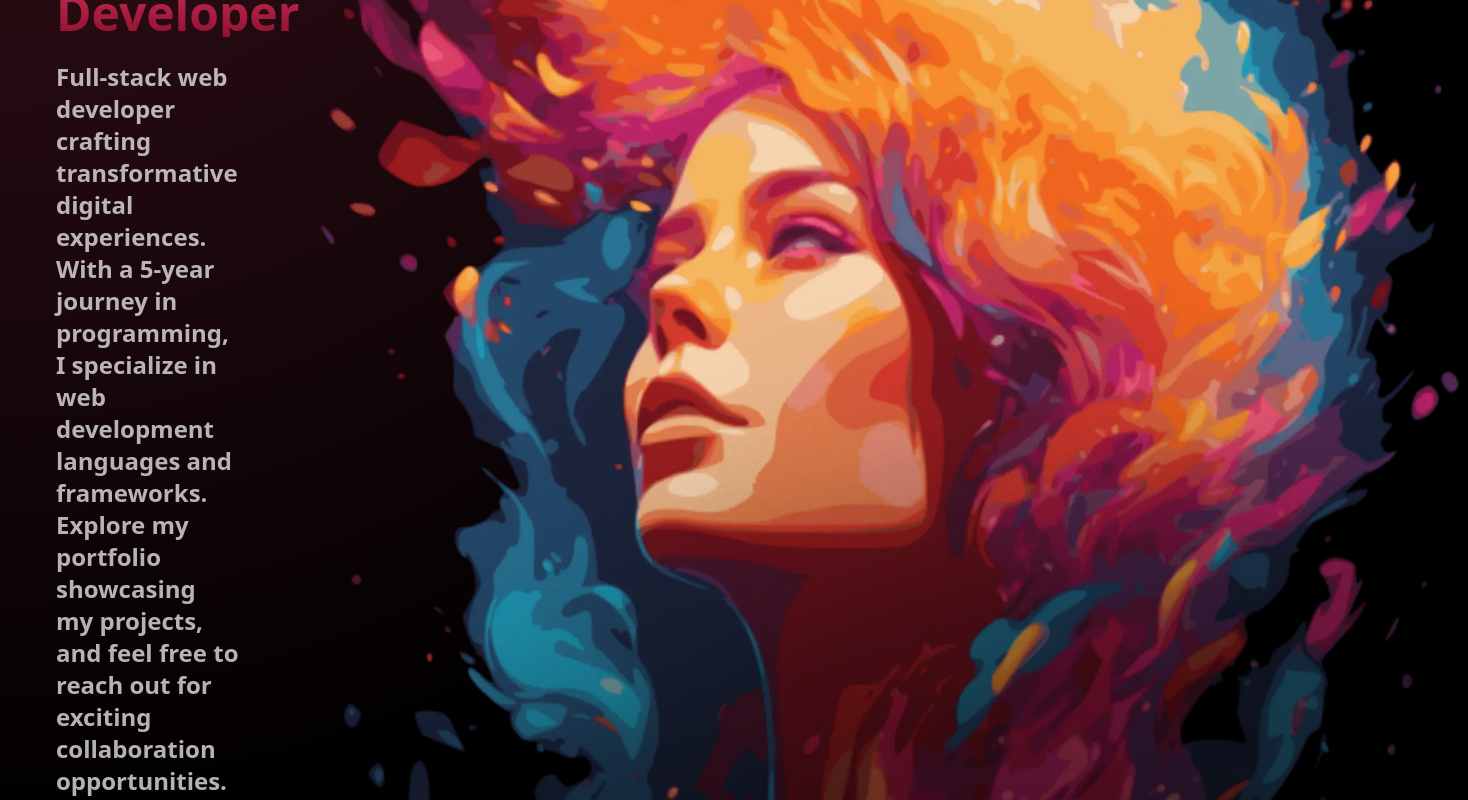
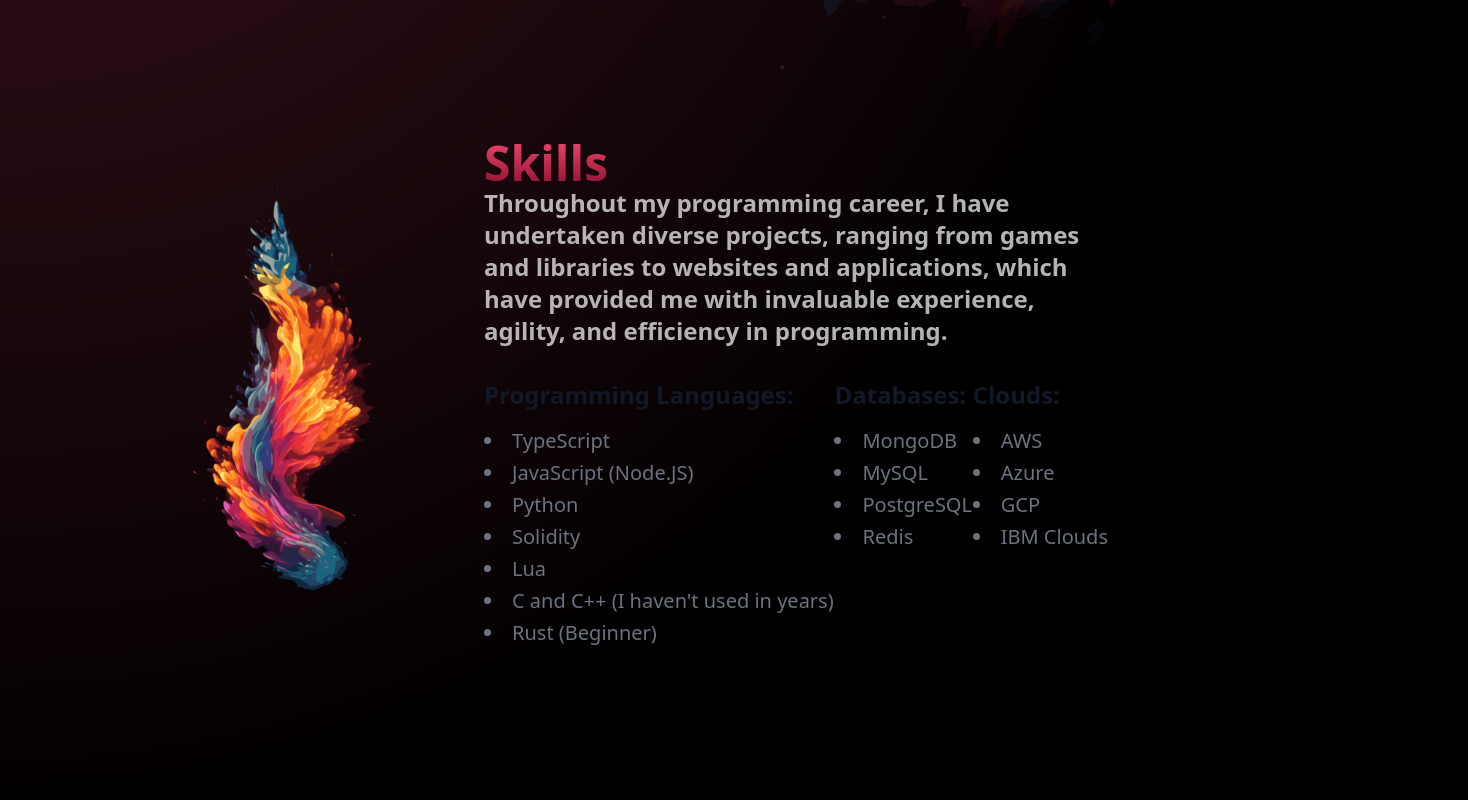
Before and after one commit to DkillG/Dani-portfolio, a React (Vite) app in the folder main/: page / in a window 1280 px wide. Shown: the part 620-1420 px from the top of the page, 1468 px wide, since content can reach past the window. Built offline with nearby package versions, Linux system fonts and the light colour scheme.

Commit message:
fix: Added imagen loader & improve sizes

```diff
--- a/main/src/components/Footer.tsx
+++ b/main/src/components/Footer.tsx
@@ -26,7 +26,7 @@ const Footer = () => {
 
   return (
     <footer className="relative">
-      <div className="flex flex-col gap-y-8 justify-center items-center text-white mt-96 py-4">
+      <div className="flex flex-col gap-y-8 justify-center items-center text-white mt-72 py-4">
         <div>
           <ul className="flex gap-x-8">
             {footerLinks.map((el) => (
--- a/main/src/components/Header.tsx
+++ b/main/src/components/Header.tsx
@@ -42,7 +42,7 @@ const Header = () => {
                 onClick={() => scollTo(el.id)}
                 className={`${
                   section === el.id && "primary-gradient"
-                } hover:cursor-pointer hover:text-[#EE466F]`}
+                } hover:cursor-pointer hover:text-[#e5a3b5]`}
               >
                 {el.name}
               </li>
--- a/main/src/components/Landing.tsx
+++ b/main/src/components/Landing.tsx
@@ -34,12 +34,12 @@ const Landing = () => {
         images={Object.values(workPictures)}
         activeIndex={indexImage}
         rotatable={false}
-        zoomSpeed={2}
+        noResetZoomAfterChange={true}
         onMaskClick={() => setVisibleImage(false)}
         onClose={() => setVisibleImage(false)}
       />
 
-      <main className="flex flex-col gap-y-52 md:gap-y-64 mt-32 lg:mt-0 text-white">
+      <main className="flex flex-col gap-y-24 md:gap-y-12 mt-32 lg:mt-0 text-white">
         <Home />
         <About />
         <Projects
--- a/main/src/components/Sections/About.tsx
+++ b/main/src/components/Sections/About.tsx
@@ -1,17 +1,13 @@
 import fireIcon from "../../assets/images/fireIcon.webp";
-import { usePageStore } from "../../store/pageStore";
 import { useInView } from "framer-motion";
-import { useRef, useEffect } from "react";
+import { useRef } from "react";
+import { LazyLoadImage } from "react-lazy-load-image-component";
 
 const About = () => {
-  const { setup } = usePageStore();
 
   const ref = useRef(null);
   const isInView = useInView(ref);
 
-  useEffect(() => {
-    if (isInView) setup({ section: "About" });
-  }, [isInView]);
 
   return (
     <section
@@ -22,48 +18,60 @@ const About = () => {
         opacity: isInView ? 1 : 0,
         transition: "all 0.9s cubic-bezier(0.17, 0.55, 0.55, 1) 0.5s",
       }}
-      className="px-2 md:px-14"
+      className="px-2 md:px-4"
     >
-      <div className="flex items-center lg:px-0 relative">
-        <img
+      <div className="flex items-center justify-center relative">
+        <LazyLoadImage
           src={fireIcon}
+          width={400}
           alt="Fire icon multi-colors"
-          className="image-vert hidden md:block w-72 md:w-96 lg:w-auto ease-in-out duration-200"
+          className="image-vert hidden md:block w-72 md:w-[25%] ease-in-out duration-200"
         />
-        <div className="flex flex-col gap-y-4">
+        <div className="flex flex-col gap-y-8 lg:w-[50%]">
           <div>
-            <h2 className="font-bold text-3xl md:text-4xl">Skills</h2>
-            <h3 className="font-semibold text-lg md:text-xl text-secondary-color text-balance lg:w-3/4">
+            <h2 className="font-bold text-3xl md:text-4xl lg:text-5xl primary-gradient">Skills</h2>
+            <h3 className="font-semibold text-sm md:text-xl lg:text-2xl text-secondary-color">
               Throughout my programming career, I have undertaken diverse
               projects, ranging from games and libraries to websites and
               applications, which have provided me with invaluable experience,
               agility, and efficiency in programming.
             </h3>
           </div>
-          <div className="flex flex-col flex-wrap gap-y-12 gap-x-12 md:flex-row md:w-[98%] lg:w-3/5 justify-between">
+          <div className="flex flex-col flex-wrap gap-y-12 justify-between lg:flex-row">
             <div className="flex flex-col gap-y-2">
-              <h2 className="mb-2 text-lg font-semibold text-gray-900 dark:text-white">
+              <h2 className="mb-2 text-base md:text-xl lg:text-2xl font-semibold text-gray-900 dark:text-white">
                 Programming Languages:
               </h2>
-              <ul className="max-w-md space-y-1 text-gray-500 list-disc list-inside dark:text-gray-400">
+              <ul className="max-w-md text-sm md:text-lg lg:text-xl space-y-1 text-gray-500 list-disc list-inside dark:text-gray-400">
                 <li>TypeScript</li>
                 <li>JavaScript (Node.JS)</li>
                 <li>Python</li>
                 <li>Solidity</li>
                 <li>Lua</li>
-                <li>C and C++ (I haven't used these in years)</li>
-                <li>Rust (I'm just starting to learn about this language)</li>
+                <li>C and C++ (I haven't used in years)</li>
+                <li>Rust (Beginner)</li>
               </ul>
             </div>
             <div className="flex flex-col gap-y-2">
-              <h2 className="mb-2 text-lg font-semibold text-gray-900 dark:text-white">
+              <h2 className="mb-2 text-base md:text-xl lg:text-2xl font-semibold text-gray-900 dark:text-white">
                 Databases:
               </h2>
-              <ul className="max-w-md space-y-1 text-gray-500 list-disc list-inside dark:text-gray-400">
+              <ul className="max-w-md text-sm md:text-lg lg:text-xl space-y-1 text-gray-500 list-disc list-inside dark:text-gray-400">
                 <li>MongoDB</li>
                 <li>MySQL</li>
                 <li>PostgreSQL</li>
                 <li>Redis</li>
+              </ul>
+            </div>
+            <div className="flex flex-col gap-y-2">
+              <h2 className="mb-2 text-base md:text-xl lg:text-2xl font-semibold text-gray-900 dark:text-white">
+                Clouds:
+              </h2>
+              <ul className="max-w-md text-sm md:text-lg lg:text-xl space-y-1 text-gray-500 list-disc list-inside dark:text-gray-400">
+                <li>AWS</li>
+                <li>Azure</li>
+                <li>GCP</li>
+                <li>IBM Clouds</li>
               </ul>
             </div>
           </div>
--- a/main/src/components/Sections/Home.tsx
+++ b/main/src/components/Sections/Home.tsx
@@ -1,21 +1,12 @@
+import { LazyLoadImage } from "react-lazy-load-image-component";
 import ellipse_s from "../../assets/images/ellipse_s.svg";
 import fireGuy from "../../assets/images/fireGuy.webp";
-import { usePageStore } from "../../store/pageStore";
-import { motion, useInView } from "framer-motion";
-import { useRef, useEffect } from "react";
+import { motion } from "framer-motion";
 
 const Home = () => {
-  const { setup } = usePageStore();
-
-  const ref = useRef(null);
-  const isInView = useInView(ref);
-
-  useEffect(() => {
-    if (isInView) setup({ section: "Home" });
-  }, [isInView]);
 
   return (
-    <section id="Home" ref={ref}>
+    <section id="Home">
       <div className="relative">
         <img
           src={ellipse_s}
@@ -23,13 +14,13 @@ const Home = () => {
           className="absolute z-[-1] -top-32 image-op"
         />
         <motion.div
-          className="px-2 md:px-14"
+          className="px-2 md:px-4 lg:px-0"
           initial={{ opacity: 0, x: "100%" }}
           animate={{ opacity: 1, x: 0 }}
           transition={{ duration: 1.2, ease: "easeInOut" }}
         >
-          <div className="flex items-center relative">
-            <div className="flex flex-col gap-y-6">
+          <div className="flex items-center justify-center md:justify-between lg:justify-center relative">
+            <div className="flex lg:w-[50%] flex-col gap-y-6">
               <div className="flex flex-col gap-y-1">
                 <h1 className="font-bold text-5xl lg:text-6xl">
                   Hi, I'm Daniel
@@ -38,7 +29,7 @@ const Home = () => {
                   Full-Stack Developer
                 </h2>
               </div>
-              <h3 className="font-semibold text-lg md:text-xl lg:text-2xl text-secondary-color text-balance lg:w-3/4">
+              <h3 className="font-semibold text-sm md:text-xl lg:text-2xl text-secondary-color text-balance">
                 Full-stack web developer crafting transformative digital
                 experiences. With a 5-year journey in programming, I specialize
                 in web development languages and frameworks. Explore my
@@ -46,9 +37,10 @@ const Home = () => {
                 exciting collaboration opportunities.
               </h3>
             </div>
-            <img
-              className="absolute md:relative w-96 md:w-[50%] lg:w-auto z-[-1] md:z-0 opacity-50 md:opacity-100 blur-sm md:blur-none ease-in-out duration-200"
+            <LazyLoadImage
+              className="absolute md:relative w-96 md:w-[35%] z-[-1] md:z-0 opacity-50 md:opacity-100 blur-sm md:blur-none ease-in-out duration-200"
               src={fireGuy}
+              width={400}
               alt="Fire guy multi-colors"
             />
           </div>
--- a/main/src/components/Sections/Projects.tsx
+++ b/main/src/components/Sections/Projects.tsx
@@ -1,25 +1,14 @@
 import ellipse_m from "../../assets/images/ellipse_m.svg";
 import { OldWorks } from "../../constant/oldWorks";
 import WorkCard, { IWorkCardProps } from "../WorkCard";
-import { usePageStore } from "../../store/pageStore";
-import { useInView } from "framer-motion";
-import { useRef, useEffect } from "react";
 
 const Projects = ({
   setClickVisibleImage,
   setIndexImage,
 }: Pick<IWorkCardProps, "setClickVisibleImage" | "setIndexImage">) => {
-  const { setup } = usePageStore();
-
-  const ref = useRef(null);
-  const isInView = useInView(ref);
-
-  useEffect(() => {
-    if (isInView) setup({ section: "Projects" });
-  }, [isInView]);
 
   return (
-    <section id="Projects" ref={ref} className="relative">
+    <section id="Projects" className="relative md:mt-44">
       <img
         className="absolute image-op md:-top-[5%] z-[-1] right-0"
         src={ellipse_m}
--- a/main/src/components/WorkCard.tsx
+++ b/main/src/components/WorkCard.tsx
@@ -19,7 +19,7 @@ const TitleHeader = ({
   hover: boolean;
 }) => {
   const title = (
-    <h2 className="font-bold text-xl md:text-2xl">
+    <h2 className="font-bold text-lg md:text-2xl">
       {position} <b className="primary-gradient">||</b> {organization}
     </h2>
   );
@@ -100,7 +100,7 @@ const WorkCard = ({
             hover={hover}
           />
         </a>
-        <p className="text-secondary-color font-semibold text-base md:text-2xl text-balance">
+        <p className="text-secondary-color font-semibold text-sm md:text-2xl text-balance">
           {description}
         </p>
       </div>
```
Lines whose indentation alone changed are shown as unchanged.
